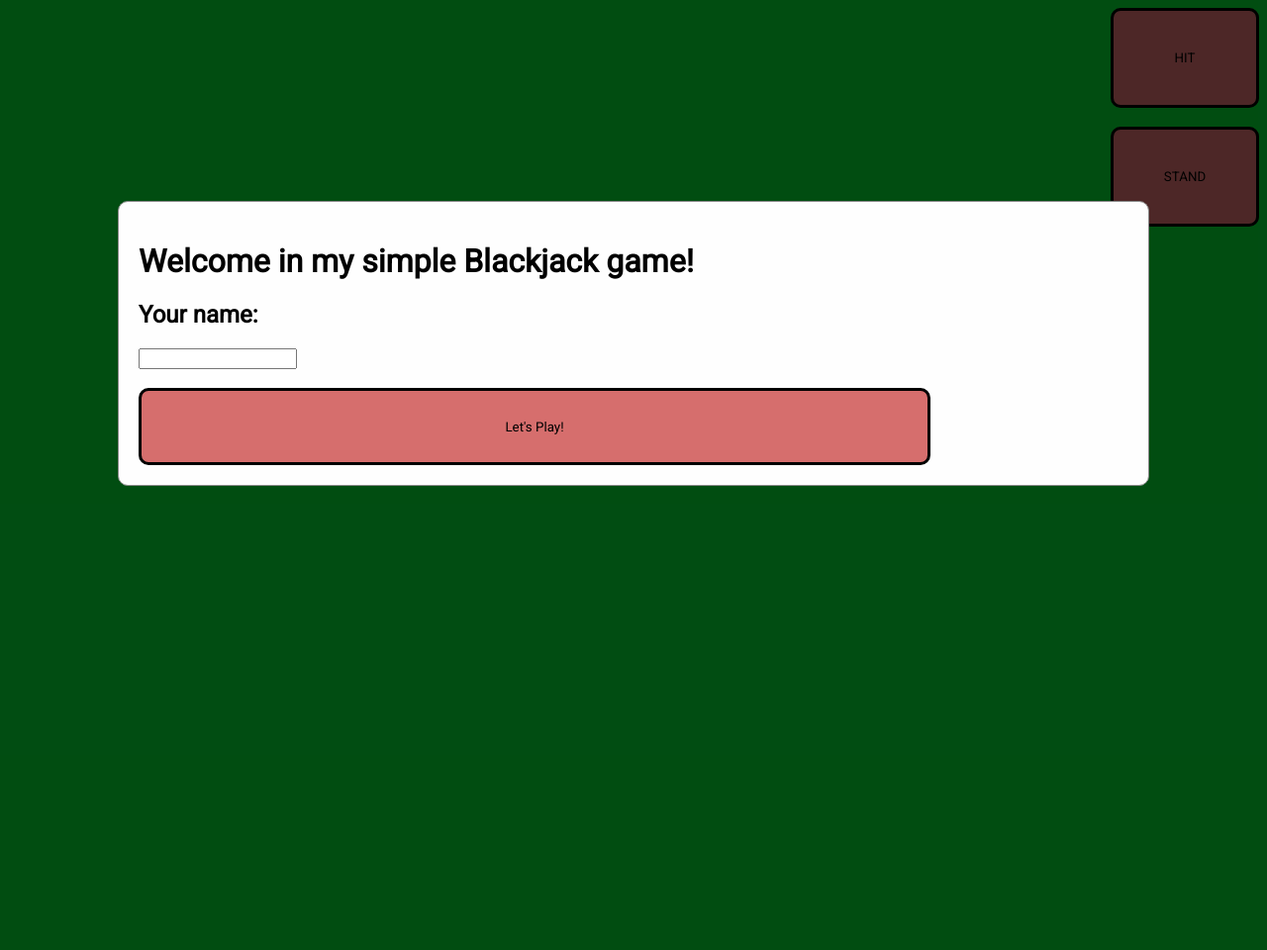
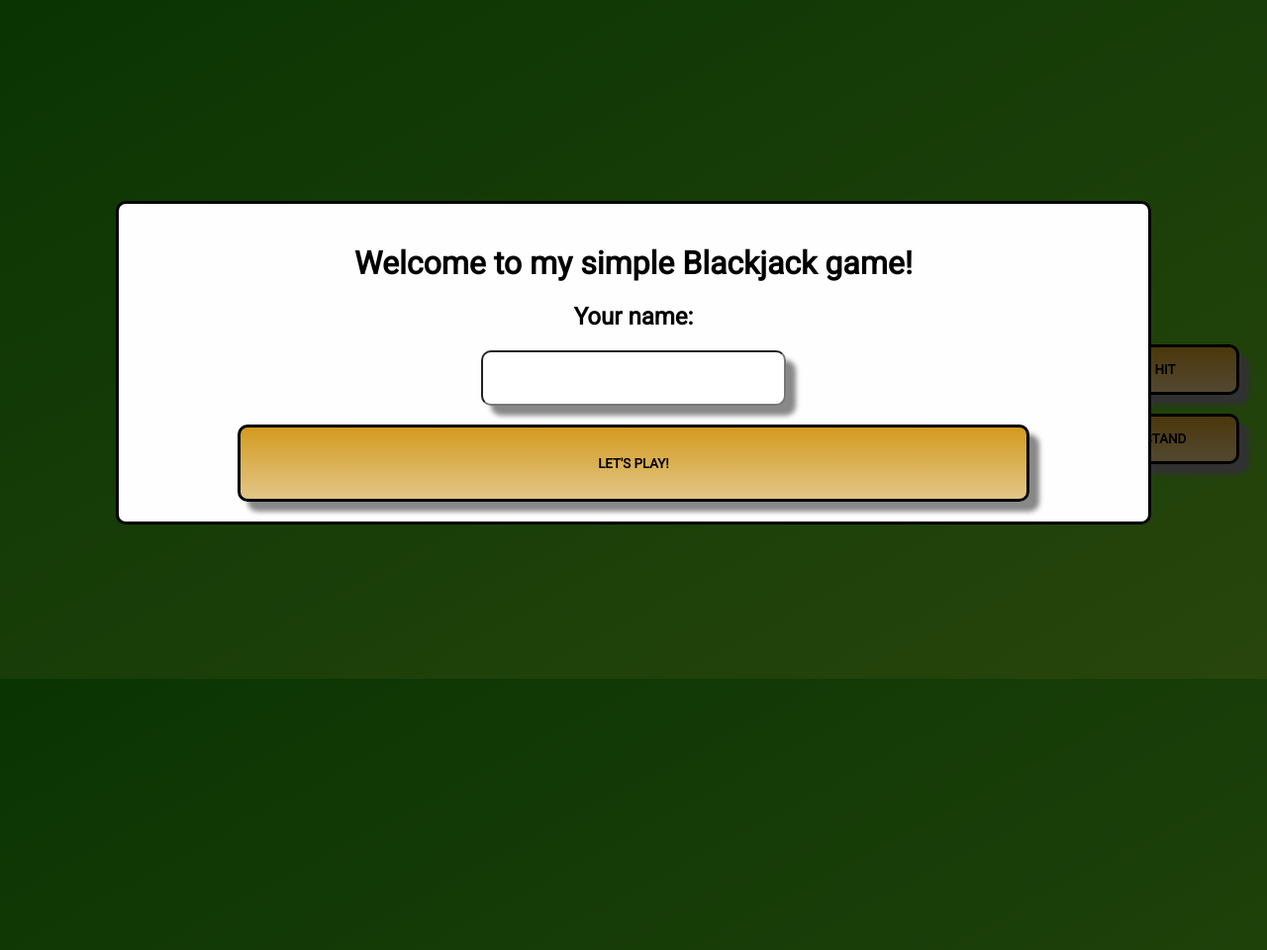
Before and after one commit to Glitches/blackjackjavascript, a PHP site: page /blackjack.html in a window 1280 px wide. Shown: the whole page at 99% size. Run offline with PHP 8.4, Linux system fonts and the light colour scheme; some libraries are stand-ins or nearby versions.

Commit message:
Add comments and refactor css code

```diff
--- a/blackjack.html
+++ b/blackjack.html
@@ -1,45 +1,64 @@
 <!DOCTYPE html>
 <html>
+
 <head>
   <title>Simple BalckJack</title>
+  <!-- here are linked stylesheets and scripts needed:
+    1 my stylesheet
+    2 jQuery library
+    3 jQuery UI library
+    4 jQuery UI stylesheet
+    5 roboto font stylesheet
+    6 my JS script
+  -->
   <link href="style.css" rel="stylesheet" type="text/css">
   <script src="https://ajax.googleapis.com/ajax/libs/jquery/1.12.4/jquery.min.js"></script>
+  <script src="https://ajax.googleapis.com/ajax/libs/jqueryui/1.12.1/jquery-ui.min.js"></script>
   <link rel="stylesheet" href="https://ajax.googleapis.com/ajax/libs/jqueryui/1.12.1/themes/smoothness/jquery-ui.css">
-  <script src="https://ajax.googleapis.com/ajax/libs/jqueryui/1.12.1/jquery-ui.min.js"></script>
   <link href='http://fonts.googleapis.com/css?family=Roboto' rel='stylesheet' type='text/css'>
   <script src="script.js"></script>
 </head>
+
 <body>
-  <div class="modal-intro">
+
+  <!-- This div contains the modal dialog box at start -->
+  <div class="modal-background" id="intro">
     <div id="modal-welcome">
       <div id="welcome">
-      <h1>Welcome in my simple Blackjack game!</h1>
+        <h1>Welcome to my simple Blackjack game!</h1>
         <h2> Your name: </h2>
         <input id="myName" type="text">
         <br />
         <br />
         <button id="welcome_button">
-        <p>Let's Play!</p>
+          <p>LET'S PLAY!</p>
         </button>
       </div>
     </div>
   </div>
-  <div class="modal-out">
+
+  <!-- This div is for the modal box at the end of the game -->
+  <div class="modal-background" id="out">
     <div id="out-message">
-      <div id="out">
+      <div id="out-m">
         <button id="play-again">WANNA PLAY AGAIN?</button>
       </div>
     </div>
+  </div>
 
-  </div>
+  <!-- This div contains the elements during the game uses display: grid -->
   <div class="wrapper">
+    <!-- dealer's card row -->
     <div class="container" id="dealer"></div>
+    <!-- player's card row -->
     <div class="container" id="player"></div>
+    <!-- button and points block on the right -->
     <div class= "choices">
       <button id="hit">HIT</button>
       <br />
       <br />
       <button id="stand">STAND</button>
+      <br />
       <br />
       <div id="myPoints"></div>
     </div>
--- a/style.css
+++ b/style.css
@@ -1,34 +1,62 @@
+/* First style for standard html elements*/
 * {
   font-family: roboto, sans-serif;
 }
+
 body {
-  background-color: #04d631;
+  background: linear-gradient(to bottom right, #1c930a, #6ec124); /*#04d631;*/
   /*display: grid;*/
   /*grid-template-rows: repeat(2, 1fr); fit-content(300px) fit-content(300px) 1fr;*/
   /*grid-gap: 0px;*/
   /*box-sizing: content-box;*/
 }
+
+p {
+  justify-content: center;
+}
+
+input {
+  font-size: 20px;
+  border-radius: 10px;
+  box-shadow: 10px 10px 5px #888888;
+  width: 30%;
+  height: 50px;
+}
+
+button {
+  border: 3px, solid, black;
+  border-radius: 10px;
+  background: linear-gradient(#d39a1f, #e2c688);
+  padding: 15px;
+  box-shadow: 10px 10px 5px #888888;
+  font-weight: bold;
+}
+
+img {
+  margin: auto;
+  max-width: 150px;
+  max-height: 200px;
+  padding-left: 5px;
+}
+
+/* class wrapper sets the parent div in a grid 10x2 */
 .wrapper {
   display: grid;
   grid-template-columns: repeat(10, 1fr);
   grid-gap: 10px;
   grid-auto-rows: minmax(100px, auto);
 }
+
+/* grid column and grid row help placing elements in the proper position */
 .choices {
   grid-column: 10;
-  grid-row: 1;
+  grid-row: 2;
+  padding-right: 20px;
 }
 
 #myPoints {
   grid-column: 10;
-  grid-row: 1;
-}
-
-.container {
-  box-sizing: content-box;
-  height: 300px;
-  width: 100%;
-  padding: 15px;
+  grid-row: 2
 }
 
 #dealer {
@@ -41,14 +69,15 @@
   grid-row: auto;
 }
 
-img {
-  margin: auto;
-  max-width: 150px;
-  max-height: 200px;
-  padding-left: 5px;
+.container {
+  box-sizing: content-box;
+  height: 300px;
+  width: 100%;
+  padding: 15px;
 }
 
-.modal-intro{
+/* this 3 selectors style up the modal-box's background */
+.modal-background {
   display: block;
   position: fixed; /* Stay in place */
   z-index: 1; /* Sit on top */
@@ -57,25 +86,19 @@
   top: 0;
   width: 100%; /* Full width */
   height: 100%; /* Full height */
-  overflow: auto; /* Enable scroll if needed */
   background-color: rgb(0,0,0); /* Fallback color */
+}
+
+#intro {
   background-color: rgba(0,0,0,0.4); /* Black w/ opacity */
 }
 
-.modal-out{
+#out{
   display: none; /* Hidden by default */
-  position: fixed; /* Stay in place */
-  z-index: 1; /* Sit on top */
-  padding-top: 100px; /* Location of the box */
-  left: 0;
-  top: 0;
-  width: 100%; /* Full width */
-  height: 100%; /* Full height */
-  overflow: auto; /* Enable scroll if needed */
-  background-color: rgb(0,0,0); /* Fallback color */
-  background-color: rgba(0,0,0,0.4); /* Black w/ opacity */
+  background-color: rgba(0,0,0,0.2); /* Black w/ opacity */
 }
 
+/* from now on styling up the modal boxes */
 #modal-welcome {
   display: block;
   position: fixed;
@@ -86,7 +109,6 @@
   left: 0;
   top: 0;
   box-sizing: border-box;
-  overflow: auto;
   padding: 15px;
   background-color: rgb(0,0,0); /* Fallback color */
   background-color: rgba(0,0,0,0.4); /* Black w/ opacity */
@@ -102,15 +124,14 @@
   left: 0;
   top: 0;
   box-sizing: border-box;
-  overflow: auto;
   padding: 15px;
   background-color: rgb(0,0,0); /* Fallback color */
-  background-color: rgba(0,0,0,0.4); /* Black w/ opacity */
+  background-color: rgba(0,0,0,0.2); /* Black w/ opacity */
 
 }
 
-
-#out {
+#out-m {
+  text-align: center;
   border: 3px, solid, black;
   border-radius: 10px;
   background-color: #fefefe;
@@ -121,36 +142,20 @@
 }
 
 #welcome {
+  text-align: center;
   border: 3px, solid, black;
   border-radius: 10px;
   background-color: #fefefe;
   margin: 15% auto; /* 15% from the top and centered */
   padding: 20px;
-  border: 1px solid #888;
   width: 80%;
 }
 
 #welcome_button {
-  border: 3px, solid, black;
-  border-radius: 10px;
-  background-color: #d66e6d;
-  /*display: grid;
-  grid-template-columns: fit-content(300px) fit-content(300px) 1fr;
-  grid-gap: 10px;
-  box-sizing: border-box;
-  height: 50px;*/
   width: 80%;
-  padding: 15px;
 }
 
-p {
-  justify-content: center;
-}
-
+/* game buttons specific style */
 #hit, #stand {
-  border: 3px, solid, black;
-  border-radius: 10px;
-  background-color: #d66e6d;
-  padding: 40px;
   width: 150px;
 }
```
Also changed, not shown: script.js (+96 -36 lines). Lines whose indentation alone changed are shown as unchanged.
